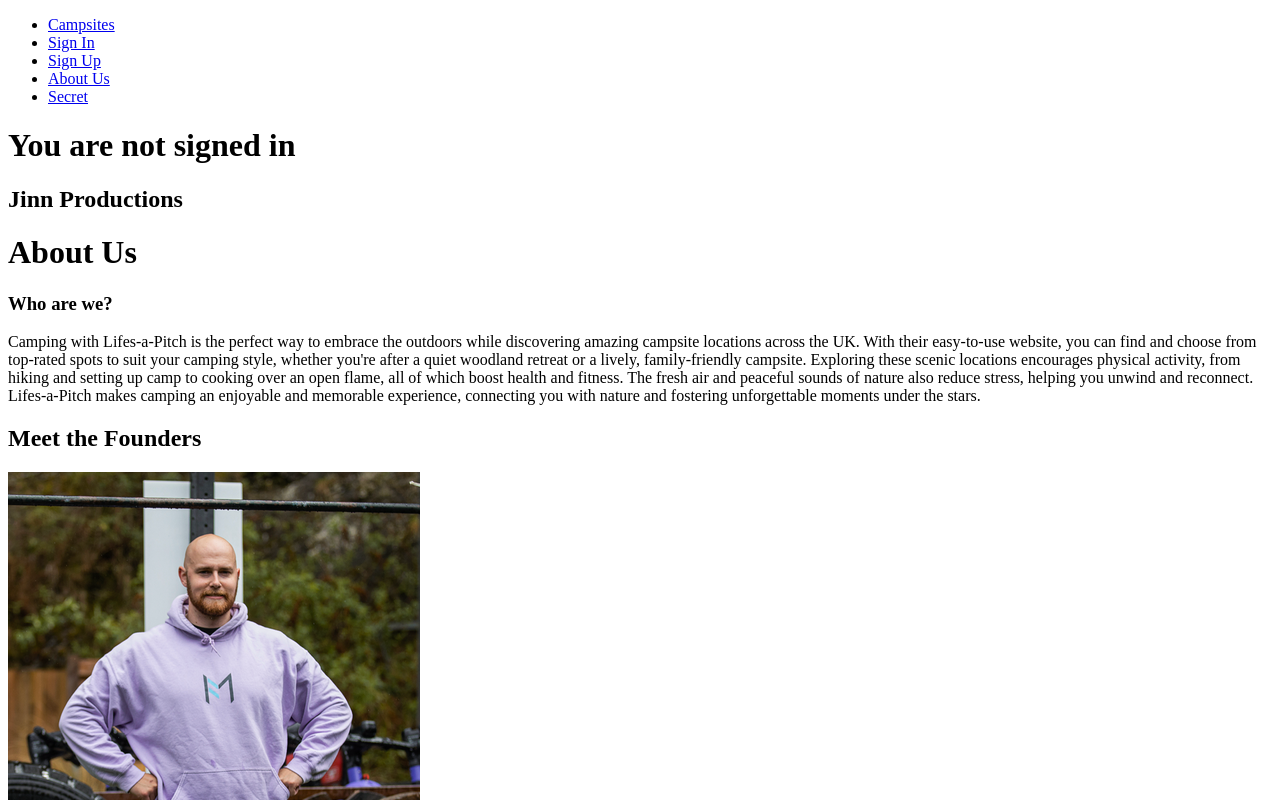
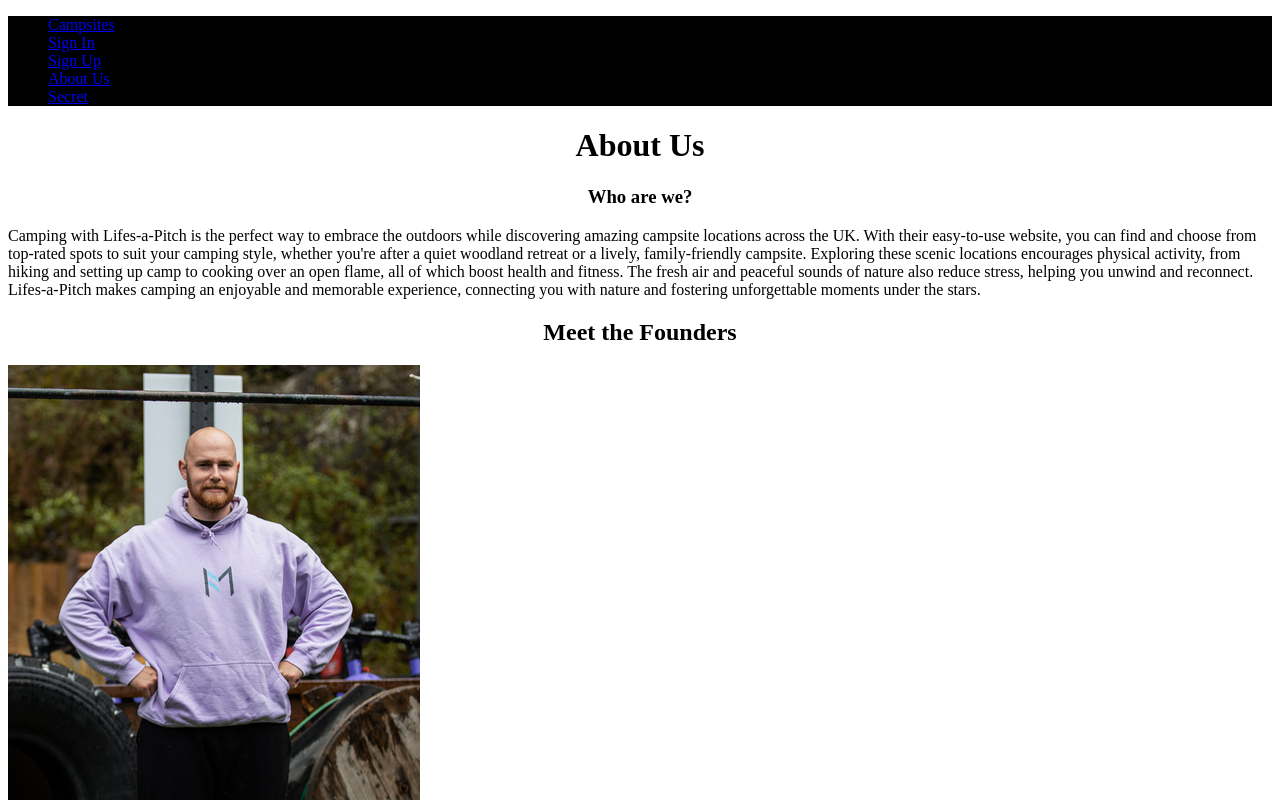
Before and after one commit to joemarney/unit-3-project-lifesapitch-frontend, a React (Vite) app: page /aboutus in a window 1280 px wide. Shown: the top 800 px of the page. Built offline with nearby package versions, Linux system fonts and the light colour scheme; no server answers.

Commit message:
Attempting to get SASS to auto compelte

```diff
--- a/src/App.jsx
+++ b/src/App.jsx
@@ -32,7 +32,7 @@ export default function App() {
   return (
     <main>
       <NavBar user={user} handleSignOut={handleSignOut} />
-      {user ? (
+      {/* {user ? (
         <>
           <h1>You are signed In</h1>
           <h2>Jinn Productions</h2>
@@ -42,7 +42,7 @@ export default function App() {
           <h1>You are not signed in</h1>
           <h2>Jinn Productions</h2>
         </>
-      )}
+      )} */}
       <Routes>
         <Route path="/" element={<Campsites user={user} />} />
         <Route path="/signin" element={<SignIn setUser={setUser} />} />
--- a/src/components/NavBar/NavBar.jsx
+++ b/src/components/NavBar/NavBar.jsx
@@ -3,6 +3,9 @@ import styles from '../NavBar/NavBar.module.sass'
 // ! Images
 
 // ! Styles
+
+import  "./Navbar.module.sass";
+
 
 export default function NavBar(props) {
   return (
--- a/src/components/NavBar/NavBar.module.sass
+++ b/src/components/NavBar/NavBar.module.sass
@@ -0,0 +1,2 @@
+.container
+    background-color: black
--- a/src/pages/Campsites/ListCampsite/ListCampsite.module.scss
+++ b/src/pages/Campsites/ListCampsite/ListCampsite.module.scss
@@ -1,3 +1,9 @@
+
+h1, h2, h3, h5  {
+  text-align: center;
+}
+
+
 .container {
   display: flex;
   align-items: center;
```
